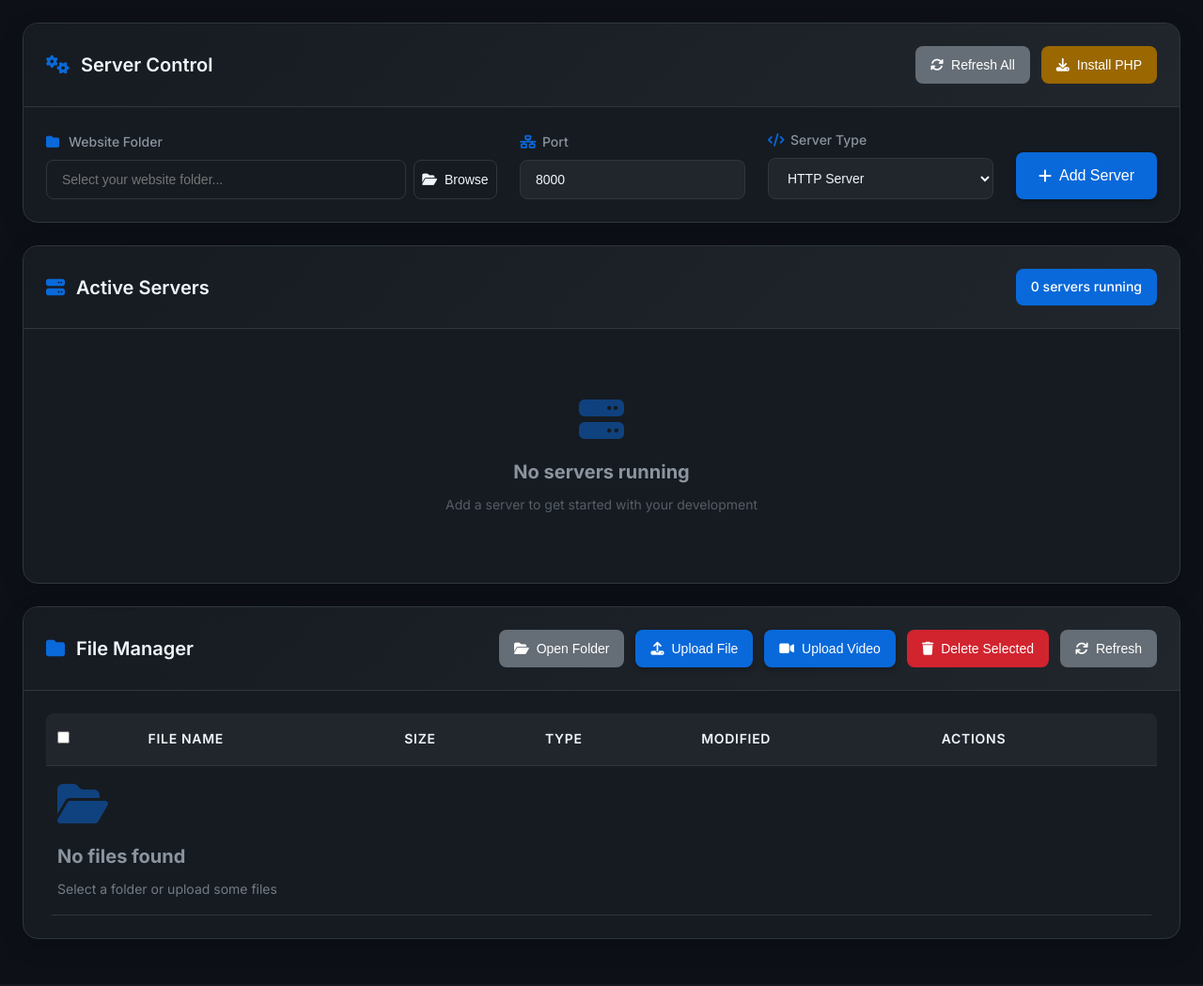
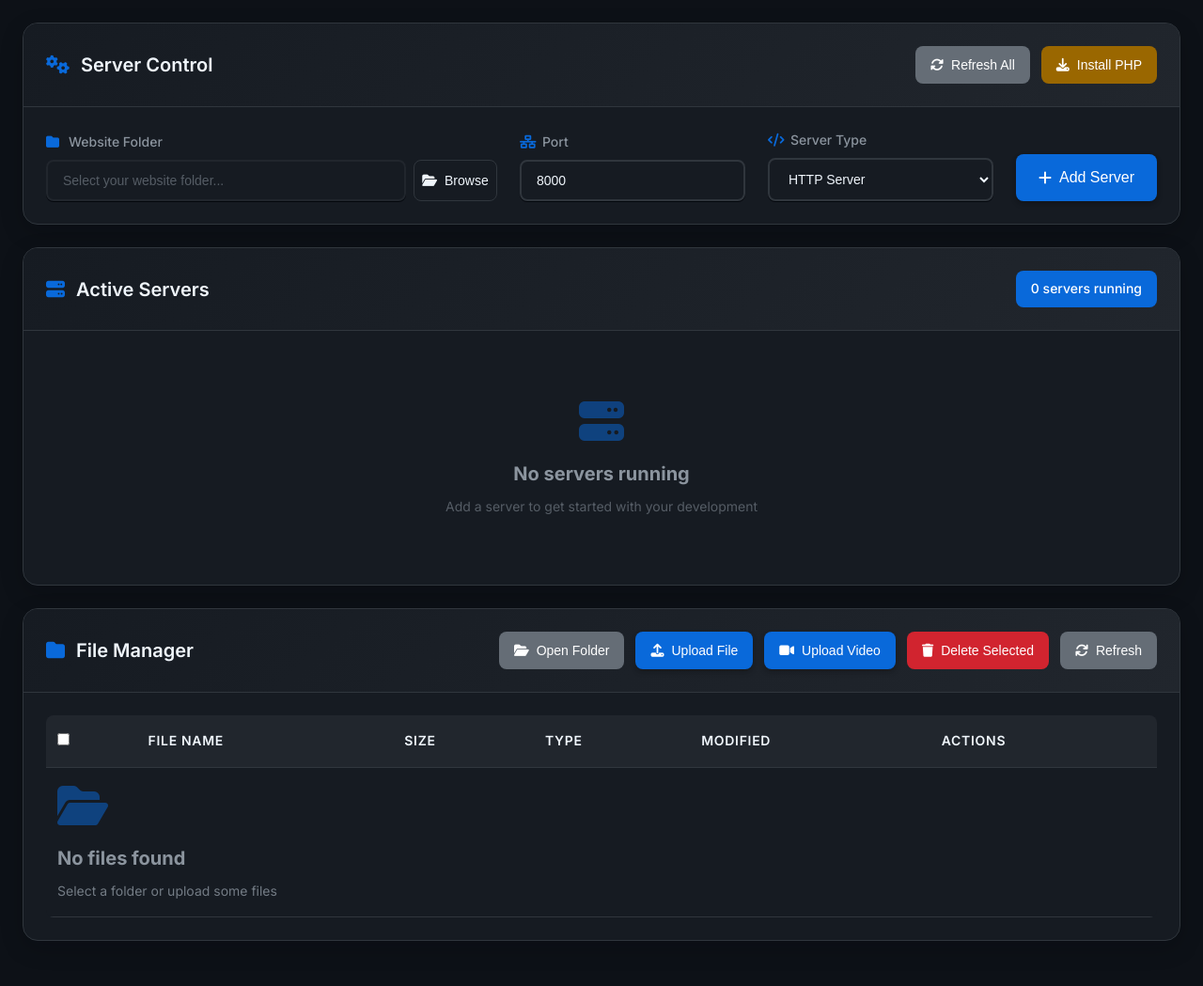
Before and after one commit to Uifodio/3919223590, a Flask app: page / in a window 1280 px wide. Shown: the part 65-1114 px from the top of the page at 94% size. Before the commit the page ends 1081 px from the top, so only its background shows below. Run offline with Flask 3, Linux system fonts and the light colour scheme; data that the repository does not hold is empty.

Commit message:
Refactor input styles for better UX and accessibility
Co-authored-by: cabinethoosier <cabinethoosier@gmail.com>

```diff
--- a/static/css/style.css
+++ b/static/css/style.css
@@ -261,14 +261,38 @@ body {
 input[type="text"],
 input[type="number"],
 select {
-    background: var(--bg-tertiary);
-    border: 1px solid var(--border-primary);
+    background: var(--bg-secondary);
+    border: 2px solid var(--border-primary);
     border-radius: var(--radius-md);
     padding: var(--space-3) var(--space-4);
     color: var(--text-primary);
     font-size: 0.875rem;
+    font-weight: 500;
     transition: all var(--transition-fast);
     width: 100%;
+    box-shadow: var(--shadow-sm);
+}
+
+input[type="text"]:focus,
+input[type="number"]:focus,
+select:focus {
+    outline: none;
+    border-color: var(--primary);
+    box-shadow: 0 0 0 3px rgba(9, 105, 218, 0.2);
+    background: var(--bg-tertiary);
+}
+
+input[type="text"]:read-only {
+    background: var(--bg-primary);
+    color: var(--text-secondary);
+    border-color: var(--border-secondary);
+    cursor: not-allowed;
+}
+
+input[type="text"]::placeholder,
+input[type="number"]::placeholder {
+    color: var(--text-muted);
+    opacity: 0.8;
 }
 
 input[type="text"]:focus,
```
